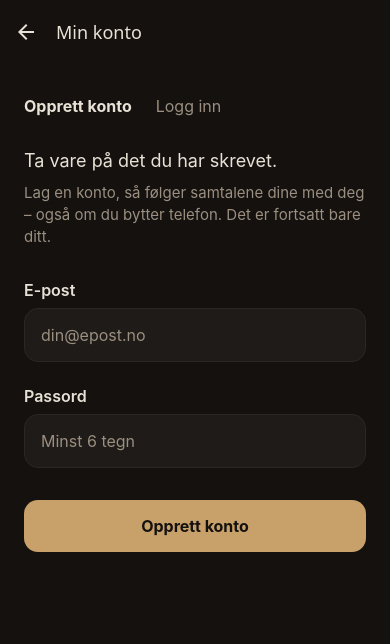
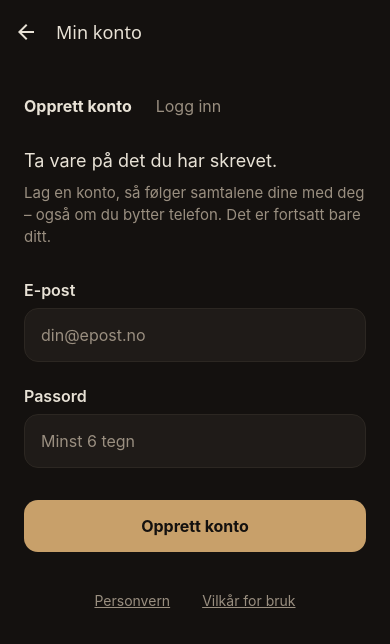
Before and after one commit to mortyolsen/mannpodplus, a React Native app: screen /Account in a window 390 px wide. Shown: the top 644 px of the page. Built offline with nearby package versions, Linux system fonts and the light colour scheme; no server answers.

Commit message:
Add Privacy and Terms links from Account screen

```diff
--- a/screens/AccountScreen.js
+++ b/screens/AccountScreen.js
@@ -13,7 +13,7 @@ import {
 import { colors, spacing } from "../theme";
 import { supabase } from "../supabaseClient";
 
-export default function AccountScreen() {
+export default function AccountScreen({ navigation }) {
   const [email, setEmail] = useState("");
   const [password, setPassword] = useState("");
   const [busy, setBusy] = useState(false);
@@ -94,7 +94,6 @@ export default function AccountScreen() {
   // Two confirmations because this is permanent. Works on web and native.
   function confirmDelete() {
     if (Platform.OS === "web") {
-      // Web: use the browser's confirm dialogs.
       const first = window.confirm(
         "Er du helt sikker på at du vil slette kontoen din?\n\nAlt blir borte – samtaler, innsjekkinger, innlegg. Det kan ikke angres."
       );
@@ -107,7 +106,6 @@ export default function AccountScreen() {
       return;
     }
 
-    // Native: use Alert.alert with two stages.
     Alert.alert(
       "Slette kontoen?",
       "Alt blir borte – samtaler, innsjekkinger, innlegg. Det kan ikke angres.",
@@ -142,7 +140,6 @@ export default function AccountScreen() {
       });
       if (error) throw error;
 
-      // Sign out locally and create a fresh anonymous session.
       await supabase.auth.signOut();
       await supabase.auth.signInAnonymously();
       await refreshUser();
@@ -169,6 +166,26 @@ export default function AccountScreen() {
     }
   }
 
+  // Small block with links to Privacy and Terms — used in both views.
+  function LegalLinks() {
+    return (
+      <View style={styles.legalSection}>
+        <Pressable
+          style={styles.legalRow}
+          onPress={() => navigation.navigate("Privacy")}
+        >
+          <Text style={styles.legalLink}>Personvern</Text>
+        </Pressable>
+        <Pressable
+          style={styles.legalRow}
+          onPress={() => navigation.navigate("Terms")}
+        >
+          <Text style={styles.legalLink}>Vilkår for bruk</Text>
+        </Pressable>
+      </View>
+    );
+  }
+
   // --- View for someone who is already registered & logged in ---
   if (isRegistered) {
     return (
@@ -191,6 +208,8 @@ export default function AccountScreen() {
             {busy ? "Et øyeblikk…" : "Logg ut"}
           </Text>
         </Pressable>
+
+        <LegalLinks />
 
         {/* Danger zone — far below normal actions, clearly separated */}
         <View style={styles.dangerZone}>
@@ -283,6 +302,8 @@ export default function AccountScreen() {
             : "Logg inn"}
         </Text>
       </Pressable>
+
+      <LegalLinks />
     </ScrollView>
   );
 }
@@ -337,6 +358,21 @@ const styles = StyleSheet.create({
     marginTop: spacing.xl,
   },
   buttonOutlineText: { color: colors.textPrimary, fontSize: 16, fontWeight: "600" },
+  // Subtle links to Privacy and Terms
+  legalSection: {
+    marginTop: spacing.xl,
+    flexDirection: "row",
+    justifyContent: "center",
+    gap: spacing.xl,
+  },
+  legalRow: {
+    paddingVertical: spacing.sm,
+  },
+  legalLink: {
+    color: colors.textMuted,
+    fontSize: 14,
+    textDecorationLine: "underline",
+  },
   // Danger zone for destructive actions
   dangerZone: {
     marginTop: spacing.xl * 2,
```
